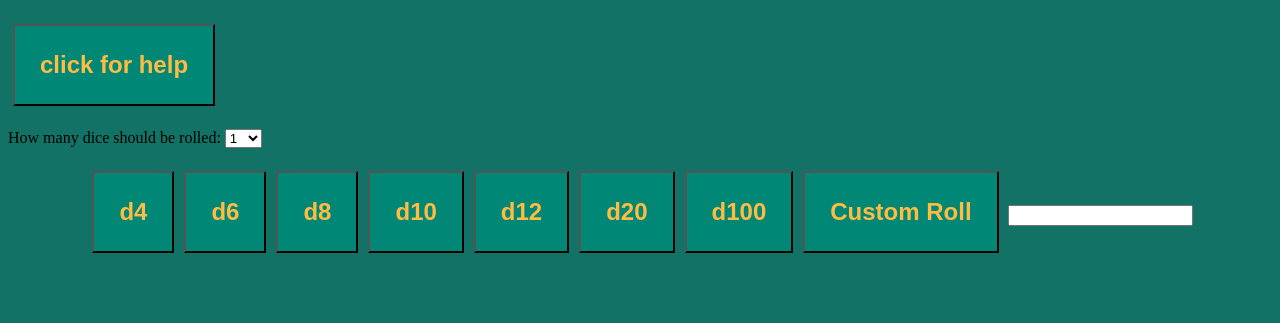
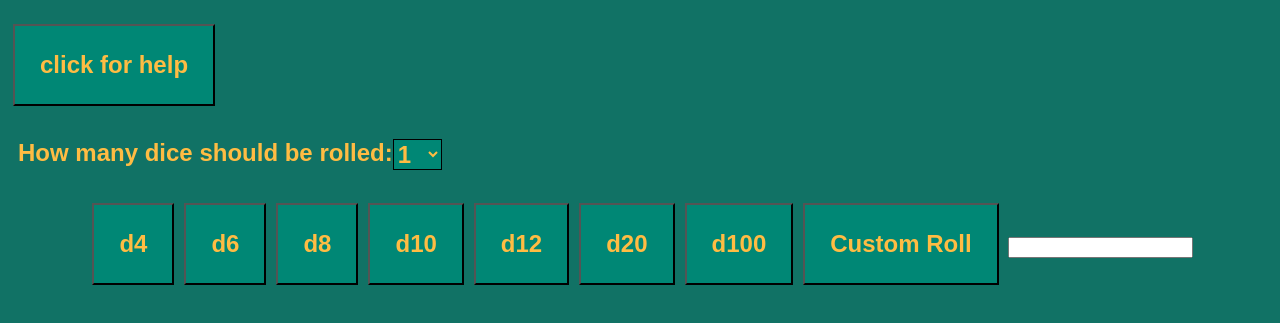
Before and after one commit to asep96/Dungeons_And_Dragons_Dice_Roll, a plain HTML site: page index.html in a window 1280 px wide. Shown: the part 79-402 px from the top of the page. Drawn offline with Linux system fonts and the light colour scheme.

Commit message:
Added styles for new multi-roll elements

```diff
--- a/style.css
+++ b/style.css
@@ -1,4 +1,3 @@
-
 body {
 	background-color: #117265;
 }
@@ -8,10 +7,16 @@ h1, #result {
 	justify-content: center;
 }
 
-h1, #result, #roll-button, #help-button {
+h1, #result, #roll-button, #help-button, #num-of-rolls, .multi-roll-container {
 	font-family: Arial, Helvetica, "sans-serif";
 	font-weight: bold;
 	color: #FFBC43;
+}
+
+#num-of-rolls {
+	background-color: #008775;
+	border-color: #000000;
+	font-size: 1em;
 }
 
 #help-button:hover, #roll-button:hover{
@@ -39,6 +44,12 @@ h1, #result, #roll-button, #help-button {
 	justify-content: center;
 }
 
+.multi-roll-container {
+	display: flex;
+	padding: 10px;
+	font-size: 1.5em;
+}
+
 #result {
 	padding: 50px;
 	font-size: 4em;
```
